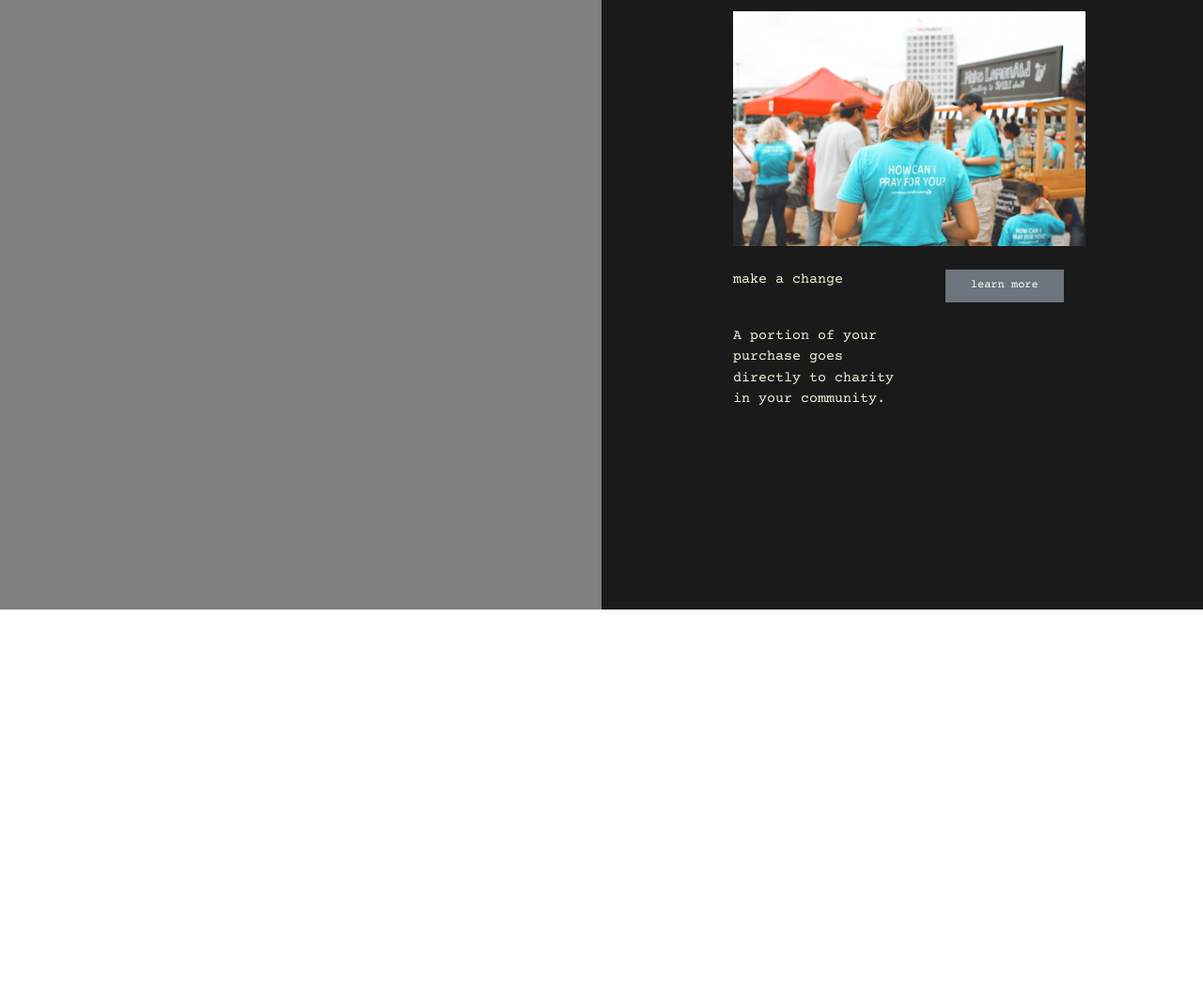
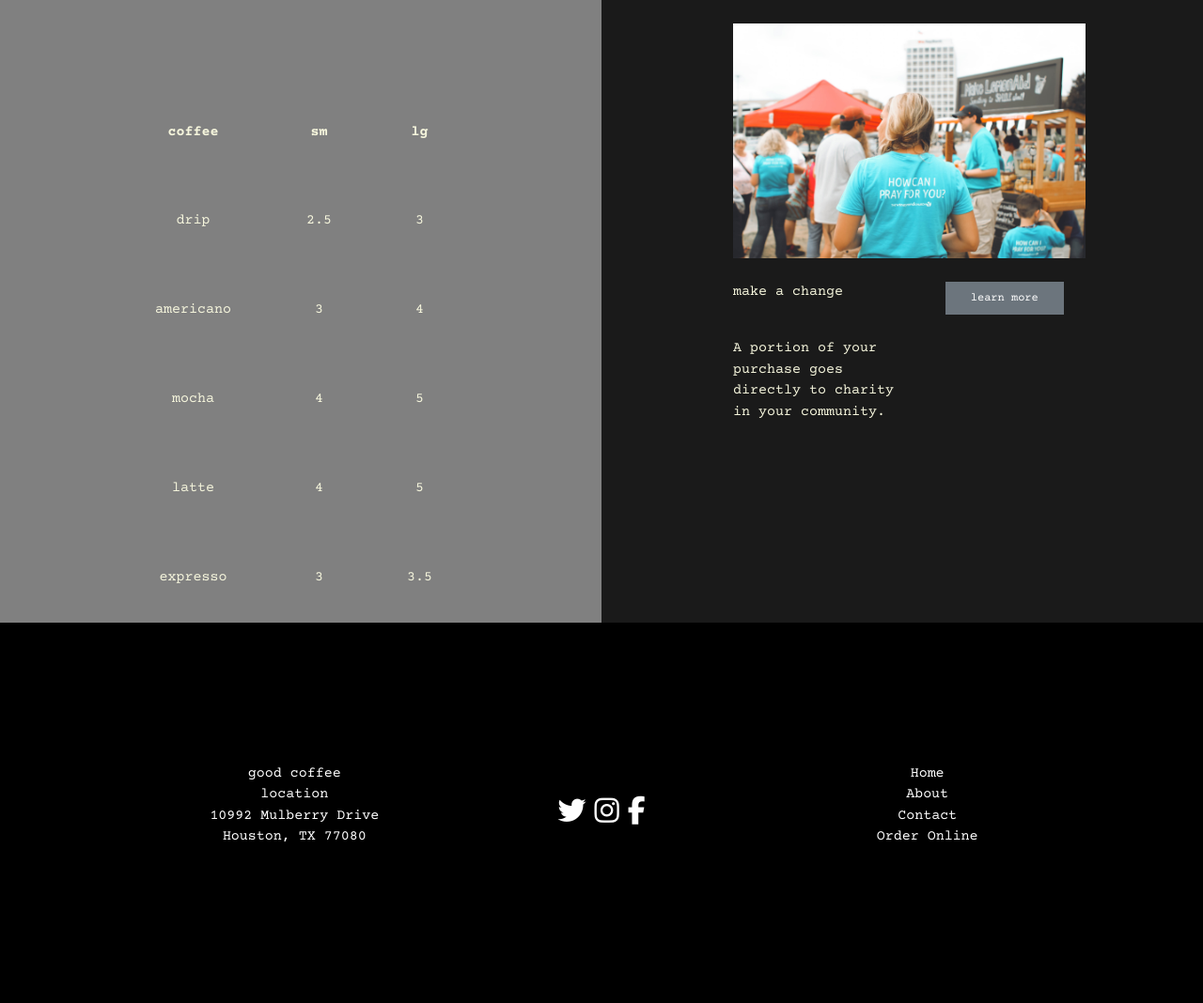
Before and after one commit to richkidsandapplepie/coffee_site, a website: page index.html in a window 1280 px wide. Shown: the part 1120-2188 px from the top of the page at 94% size. Before the commit the page ends 1769 px from the top, so only its background shows below. Drawn offline with nearby package versions, Linux system fonts and the light colour scheme.

Commit message:
Footer and menu

```diff
--- a/css/styles.css
+++ b/css/styles.css
@@ -8,6 +8,11 @@
   margin-left: 10px;
 }
 
+#title {
+  text-decoration: none;
+  color: black;
+}
+
 .carousel {
   margin-top: 100px;
 }
@@ -15,15 +20,22 @@
 .info-text {
   padding-top: 150px;
   padding-bottom: 150px;
-  font-size: 12px;
 }
 
-.menu-box{
+.menu-container{
   background-color: grey;
   height: 700px;
+  color: beige;
+  padding-top: 10%;
 }
 
-.volunteer-box{
+td {
+  padding: 10px;
+  padding-right: 40px;
+  padding-left: 40px;
+}
+
+.volunteer-container{
   background-color: rgb(26, 26, 26);
   height: 700px;
 }
@@ -53,3 +65,34 @@
   padding-right: 15%;
   padding-left: 15%;
 }
+
+.site-footer {
+  background-color: rgb(0, 0, 0);
+  color: white;
+  padding: 150px;
+}
+
+#social-media-container {
+  text-align: center;
+  margin-top: auto;
+  margin-bottom: auto;
+}
+
+#social-media-container i {
+  color: white;
+}
+
+#footer-links-container {
+  margin-top: auto;
+  margin-bottom: auto;
+}
+
+#footer-links {
+  text-align: center;
+  list-style-type: none;
+}
+
+#footer-links a {
+  text-decoration: none;
+  color: white;
+}
--- a/index.html
+++ b/index.html
@@ -26,7 +26,7 @@
         <span class="navbar-toggler-icon"></span>
       </button>
       <div class="collapse navbar-collapse" id="#coffeeSiteNavbar">
-        <a href="#">good coffee</a>
+        <a href="#" id="title">good coffee</a>
         <ul class="navbar-nav ml-auto">
           <li class="nav-item active">
             <a class="nav-link" href="#"> Home</a>
@@ -70,9 +70,10 @@
           </a>
         </div>
       </div>
-
     </div>
   </div>
+
+  <div class="container">
     <div class="row">
       <div class="col-12 col-md-4 ">
         <p class="text-center info-text">
@@ -102,12 +103,44 @@
         </p>
       </div>
     </div>
+  </div>
 
   <div class="row">
-    <div class="col-12 col-md-6 menu-box">
-
+    <div class="col-12 col-md-6 menu-container d-flex justify-content-center text-center">
+      <table id="menu-table">
+        <tr>
+          <td><strong>coffee</strong></td>
+          <td><strong>sm</strong></td>
+          <td><strong>lg</strong></td>
+        </tr>
+        <tr>
+          <td>drip</td>
+          <td>2.5</td>
+          <td>3</td>
+        </tr>
+        <tr>
+          <td>americano</td>
+          <td>3</td>
+          <td>4</td>
+        </tr>
+        <tr>
+          <td>mocha</td>
+          <td>4</td>
+          <td>5</td>
+        </tr>
+        <tr>
+          <td>latte</td>
+          <td>4</td>
+          <td>5</td>
+        </tr>
+        <tr>
+          <td>expresso</td>
+          <td>3</td>
+          <td>3.5</td>
+        </tr>
+      </table>
     </div>
-    <div class="col-12 col-md-6 volunteer-box">
+    <div class="col-12 col-md-6 volunteer-container">
       <img class="img_7" src="images/img_7.jpg" alt="">
       <div class="row media-text">
         <div class="col-md-6">
@@ -121,15 +154,49 @@
           <button class="btn btn-secondary btn-lg">learn more</button>
         </div>
       </div>
-
     </div>
   </div>
 
+  <footer class="site-footer">
+    <div class="container">
+      <div class="row">
+        <div class="col-12 col-md-4">
+          <p class="text-center" id="footer-info">
+            good coffee
+            <br>
+            location
+            <br>
+            10992 Mulberry Drive
+            <br>
+            Houston, TX 77080
+          </p>
+        </div>
+        <div class="col-12 col-md-4" id="social-media-container">
+          <a href="#"><i class="fa fa-twitter fa-2x"></i></a>
+          <a href="#"><i class="fa fa-instagram fa-2x"></i></a>
+          <a href="#"><i class="fa fa-facebook fa-2x"></i></a>
+        </div>
+        <div class="col-12 col-md-4" id="footer-links-container">
+          <ul class=" ml-auto" id="footer-links">
+            <li>
+              <a href="#"> Home</a>
+            </li>
+            <li>
+              <a href="#"> About</a>
+            </li>
+            <li>
+              <a href="#"> Contact</a>
+            </li>
+            <li>
+              <a href="#"> Order Online</a>
+            </li>
+          </ul>
+        </div>
+      </div>
+    </div>
+  </footer>
 
 
-  <footer>
-
-  </footer>
 
   <!-- jQuery must come first, then Popper.js, then the Bootstrap JavaScript plugins.-->
 
```
Lines whose indentation alone changed are shown as unchanged.
